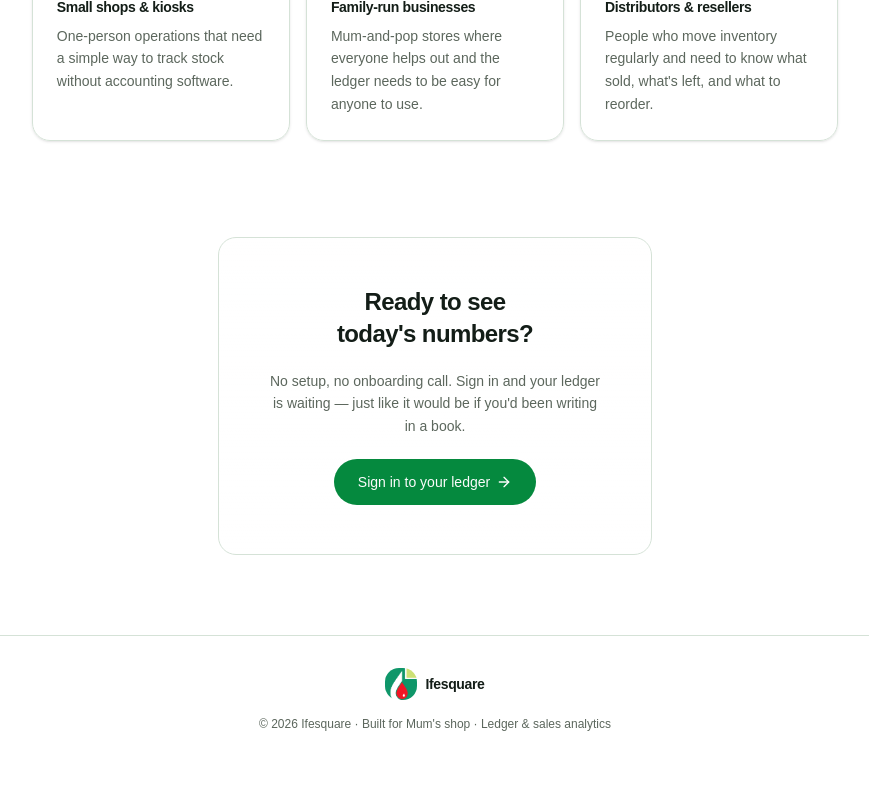
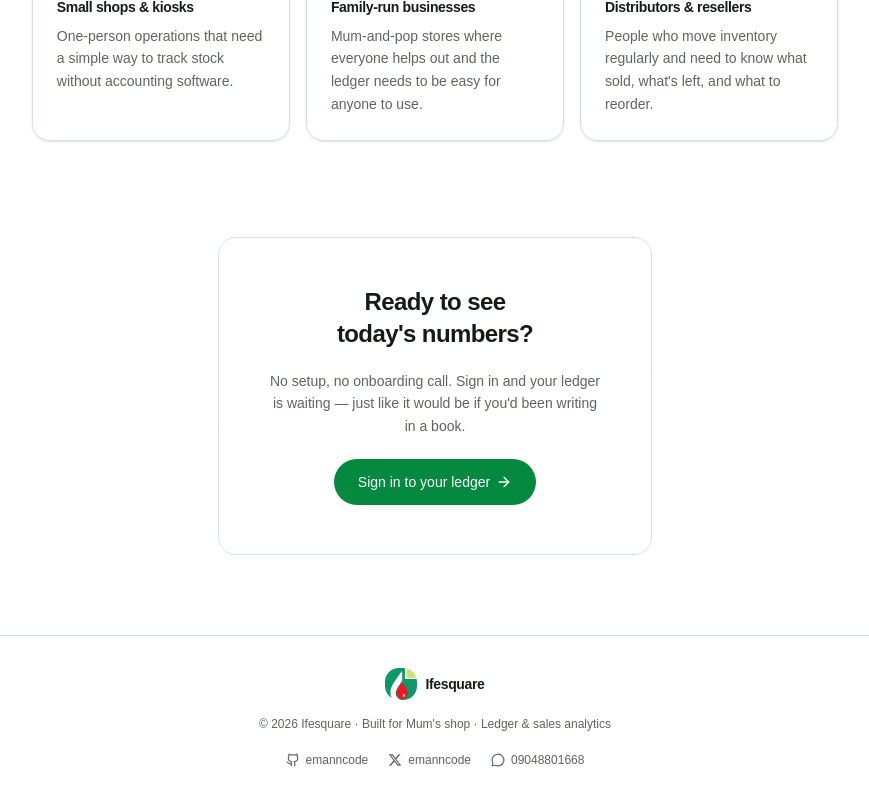
Before and after one commit to emanncode/ifesquare, a React (Vite) app in the folder frontend/: page / in a window 1280 px wide. Shown: the part 3952-4752 px from the top of the page, without its empty margins (205-1074 px from the left). Before the commit the page ends 4716 px from the top, so only its background shows below. Built offline with nearby package versions, Linux system fonts and the light colour scheme; no server answers.

Commit message:
Add social links to footer (GitHub, X, WhatsApp)

```diff
--- a/frontend/src/pages/ComingSoonPage.tsx
+++ b/frontend/src/pages/ComingSoonPage.tsx
@@ -1,5 +1,5 @@
 import { Link } from "react-router-dom"
-import { ArrowRight } from "lucide-react"
+import { ArrowRight, Github, MessageCircle } from "lucide-react"
 import { Button } from "@/components/ui/button"
 
 import BrandMark from "@/components/login/brandmark"
@@ -69,6 +69,37 @@ export default function LandingPage() {
             &copy; {new Date().getFullYear()} Ifesquare &middot; Built for
             Mum's shop &middot; Ledger & sales analytics
           </p>
+          <div className="mt-5 flex items-center justify-center gap-5 text-xs text-muted-foreground">
+            <a
+              href="https://github.com/emanncode"
+              target="_blank"
+              rel="noopener noreferrer"
+              className="inline-flex items-center gap-1.5 transition-colors hover:text-foreground"
+            >
+              <Github className="size-3.5" />
+              emanncode
+            </a>
+            <a
+              href="https://x.com/emanncode"
+              target="_blank"
+              rel="noopener noreferrer"
+              className="inline-flex items-center gap-1.5 transition-colors hover:text-foreground"
+            >
+              <svg className="size-3.5" viewBox="0 0 24 24" fill="currentColor">
+                <path d="M18.244 2.25h3.308l-7.227 8.26 8.502 11.24H16.17l-5.214-6.817L4.99 21.75H1.68l7.73-8.835L1.254 2.25H8.08l4.713 6.231zm-1.161 17.52h1.833L7.084 4.126H5.117z" />
+              </svg>
+              emanncode
+            </a>
+            <a
+              href="https://wa.me/2349048801668"
+              target="_blank"
+              rel="noopener noreferrer"
+              className="inline-flex items-center gap-1.5 transition-colors hover:text-foreground"
+            >
+              <MessageCircle className="size-3.5" />
+              09048801668
+            </a>
+          </div>
         </footer>
       </div>
     </div>
```
